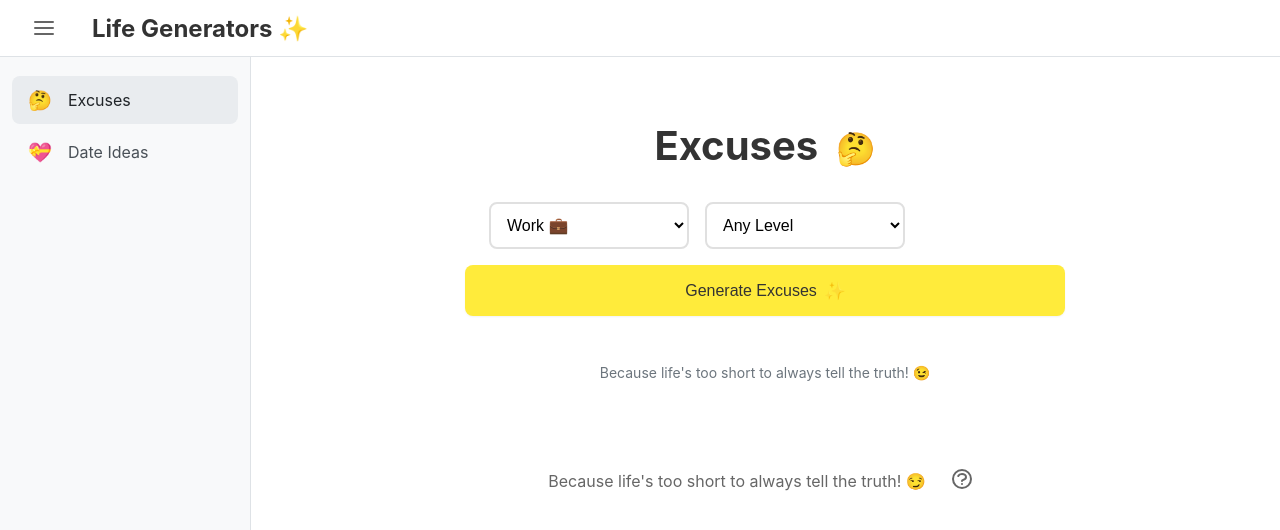
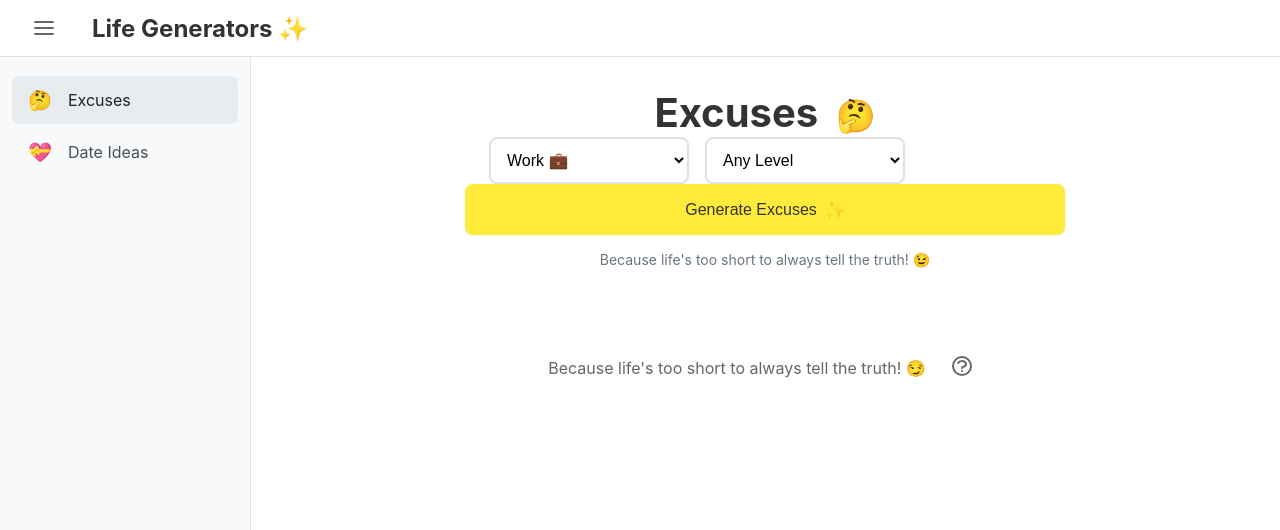
Before and after one commit to itainatural/excuse-machine, a React (Create React App) app: page / in a window 1280 px wide. Shown: the top 530 px of the page. Built offline with nearby package versions, Linux system fonts and the light colour scheme.

Commit message:
Fix spacing to match development version exactly

```diff
--- a/src/components/Generator.css
+++ b/src/components/Generator.css
@@ -7,7 +7,7 @@
 
 .generator h2 {
   font-size: 2.5rem;
-  margin-bottom: 2rem;
+  margin: 0;
   color: #333;
 }
 
@@ -20,7 +20,6 @@
   display: flex;
   gap: 1rem;
   justify-content: center;
-  margin: 0;
   width: 100%;
   max-width: 600px;
 }
@@ -61,7 +60,7 @@ select:focus {
   border-radius: 8px;
   cursor: pointer;
   transition: all 0.3s ease;
-  margin: 1rem 0;
+  margin: 0;
   position: relative;
   overflow: hidden;
   font-weight: 500;
--- a/src/components/Generator.js
+++ b/src/components/Generator.js
@@ -135,16 +135,17 @@ const Generator = ({ title, data, categories }) => {
       {currentItem && (
         <div className="result-container">
           <p className="result-text">{currentItem.text}</p>
-          <p className="result-text" style={{ marginTop: '0.5rem' }}>{currentItem.emoji}</p>
+          <p className="result-text" style={{ marginTop: '1rem' }}>{currentItem.emoji}</p>
           <button
             onClick={copyToClipboard}
-            className={`copy-button ${copySuccess ? 'success' : ''}`}
+            className="copy-button"
+            style={{ marginTop: '1rem' }}
           >
             Copy to Clipboard
           </button>
         </div>
       )}
-      <p style={{ fontSize: '0.875rem', color: '#6c757d', marginTop: '2rem', textAlign: 'center' }}>
+      <p style={{ fontSize: '0.875rem', color: '#6c757d', marginTop: '1rem', textAlign: 'center' }}>
         Because life's too short to always tell the truth! 😉
       </p>
     </div>
```
